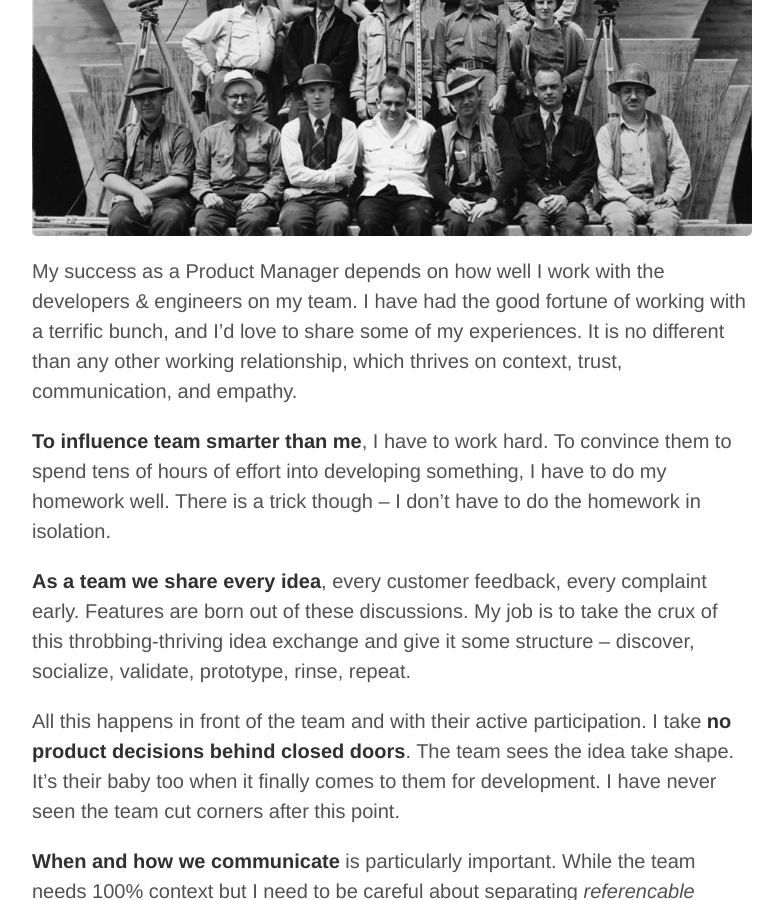
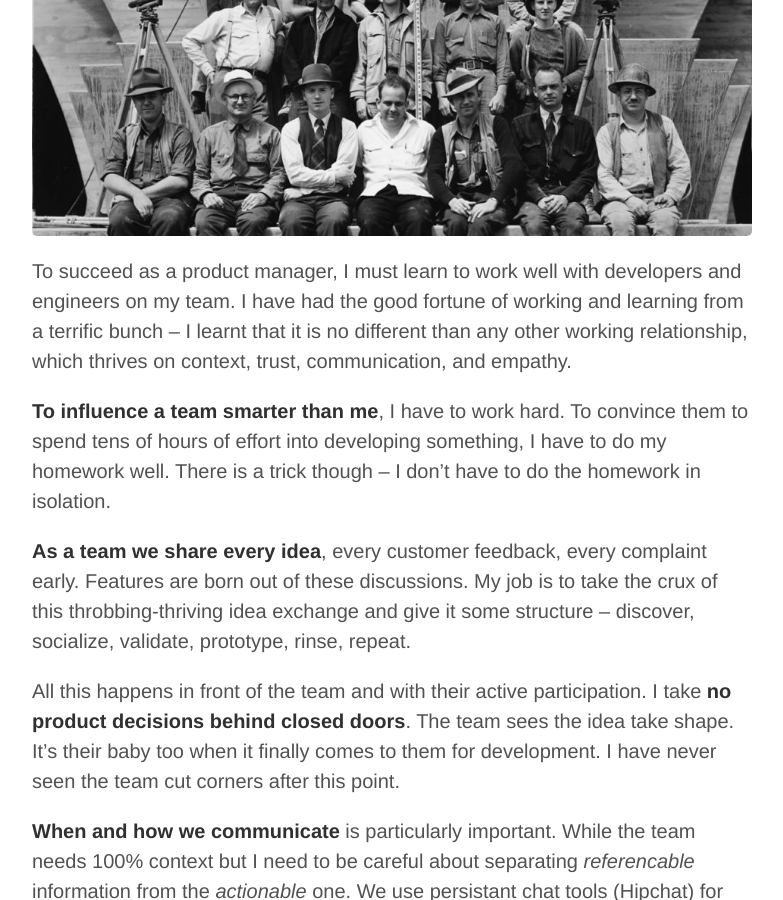
Before and after one commit to sumitsuman/sumitsuman.github.io, a Jekyll site: the page built from _posts/2014-07-15-Product-Manager-Working-with-Developers.md, in a window 1280 px wide and 900 px high, scrolled down 356 px. Shown: the whole window, without its empty margins (248-1031 px from the left). Built offline with Jekyll 4.4.1, drawn with Linux system fonts in a browser that asks for light colours; Markdown is read by kramdown in place of the engine named in the settings; comment, search, counter and statistics services are not loaded.

Commit message:
blog edit

```diff
--- a/_posts/2014-07-15-Product-Manager-Working-with-Developers.md
+++ b/_posts/2014-07-15-Product-Manager-Working-with-Developers.md
@@ -8,9 +8,9 @@ comments: True
 ![.](/assets/working_with_engineers.jpg)
 
 
-My success as a Product Manager depends on how well I work with the developers & engineers on my team. I have had the good fortune of working with a terrific bunch, and I'd love to share some of my experiences. It is no different than any other working relationship, which thrives on context, trust, communication, and empathy.
+To succeed as a product manager, I must learn to work well with developers and engineers on my team. I have had the good fortune of working and learning from a terrific bunch -- I learnt that it is no different than any other working relationship, which thrives on context, trust, communication, and empathy.
 
-**To influence team smarter than me**, I have to work hard. To convince them to spend tens of hours of effort into developing something, I have to do my homework well. There is a trick though -- I don't have to do the homework in isolation.
+**To influence a team smarter than me**, I have to work hard. To convince them to spend tens of hours of effort into developing something, I have to do my homework well. There is a trick though -- I don't have to do the homework in isolation.
 
 **As a team we share every idea**, every customer feedback, every complaint early. Features are born out of these discussions. My job is to take the crux of this throbbing-thriving idea exchange and give it some structure -- discover, socialize, validate, prototype, rinse, repeat.
 
@@ -25,6 +25,7 @@ One more thing. Despite all our best intentions, **things do go wrong. It is not
 I hope this post reaches product managers and developers who have had a far greater and varied experience than me. I'd love to learn from you. Please do write to me.
 
 
+<sub>
 <cite> A plug for the wonderful 'developers' who helped me understand their mindset better:
 
 - *[Nitin](http://twitter.com/nitin_pande), the swiss knife of a person. A developer, designer, product manager rolled into one package.*
@@ -36,6 +37,6 @@ I hope this post reaches product managers and developers who have had a far grea
 
 
 
-<sub> Image credits: [Seattle Municipal Archives](https://flic.kr/p/6XidPL) </sub>
+Image credits: [Seattle Municipal Archives](https://flic.kr/p/6XidPL) </sub>
 
 {% include twitter_plug.html %}
```
